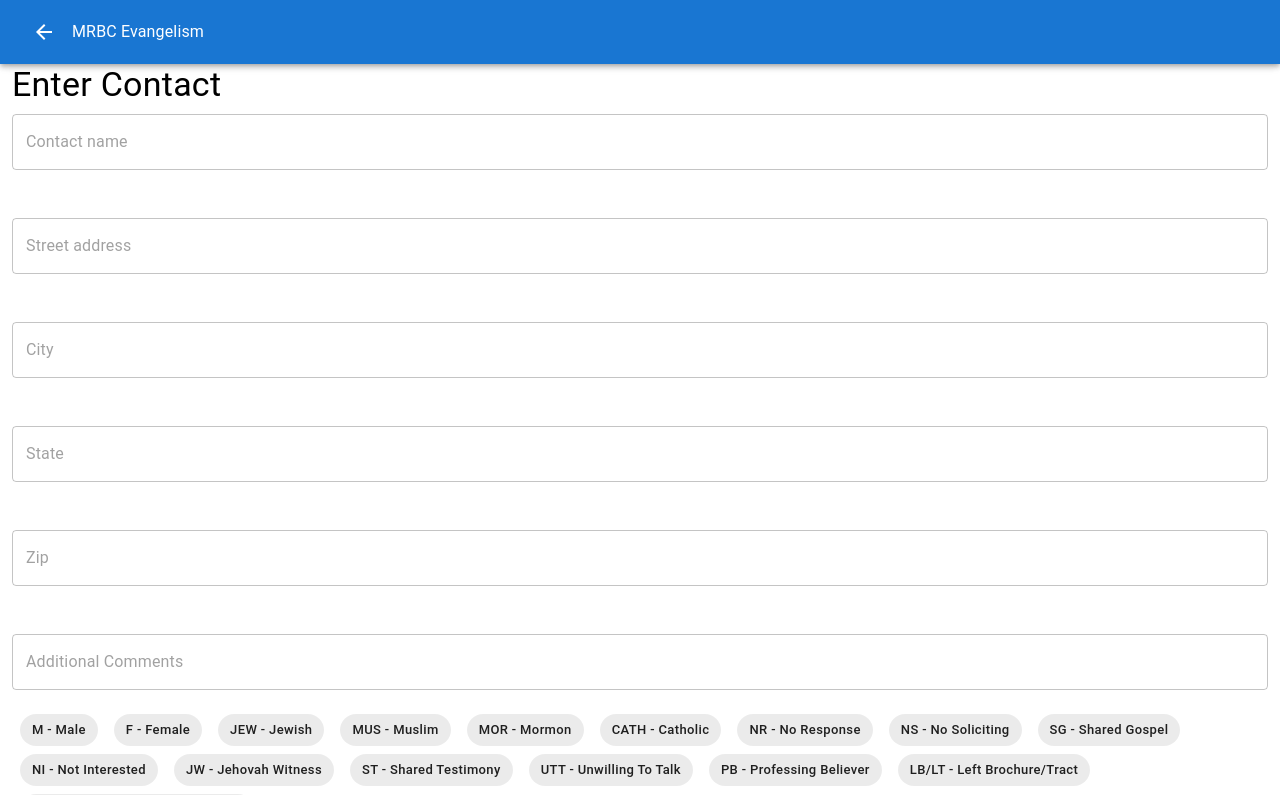
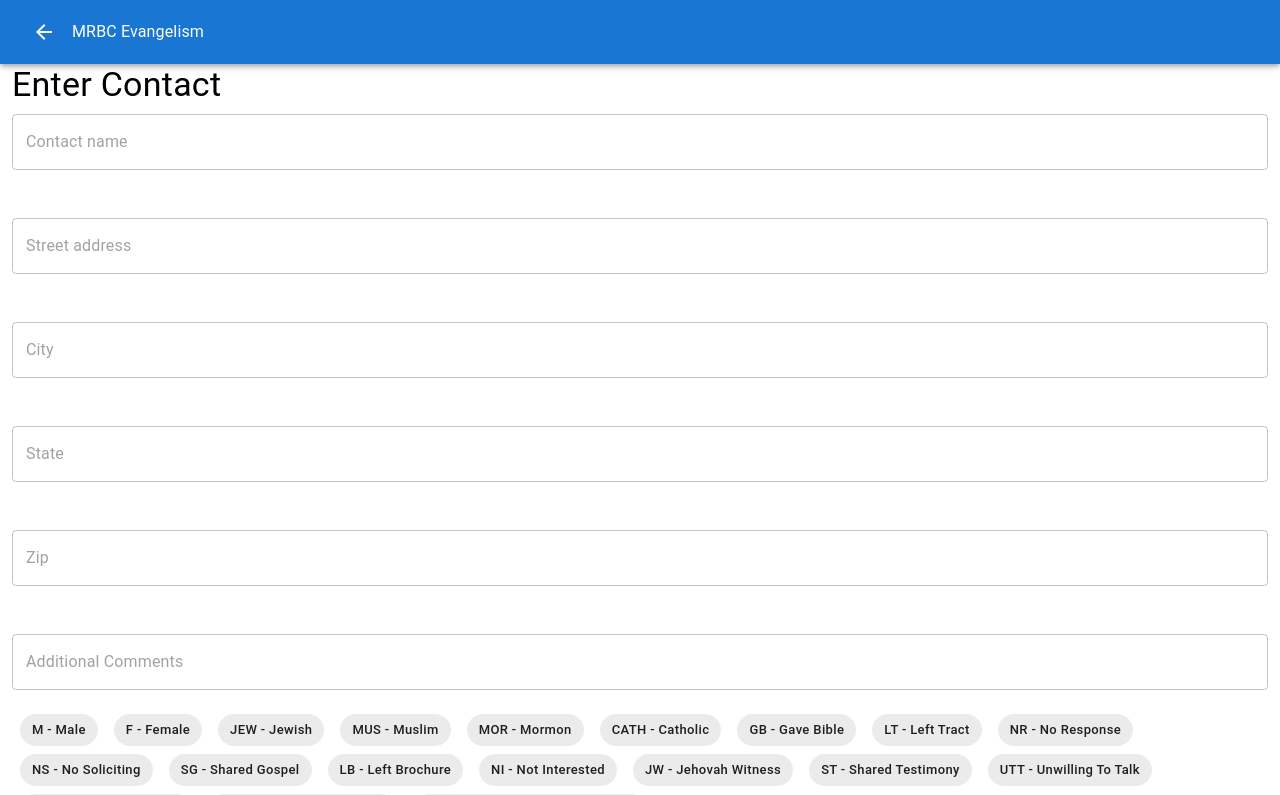
Before and after one commit to AndrewOt/mrbc-evangelism, a React (Vite) app: page /mrbc-evangelism/new-contact in a window 1280 px wide. Shown: the top 795 px of the page. Built offline with nearby package versions, Linux system fonts and the light colour scheme.

Commit message:
added some map stuff and updated visit enum

```diff
--- a/package.json
+++ b/package.json
@@ -12,7 +12,7 @@
   "dependencies": {
     "@emotion/react": "^11.11.4",
     "@emotion/styled": "^11.11.0",
-    "@googlemaps/js-api-loader": "^1.16.6",
+    "@googlemaps/react-wrapper": "^1.1.35",
     "@hookform/error-message": "^2.0.1",
     "@mui/icons-material": "^5.15.13",
     "@mui/material": "^5.15.12",
--- a/src/App.tsx
+++ b/src/App.tsx
@@ -1,4 +1,4 @@
-import { Map } from "./pages/Map";
+import { Map } from "./pages/MapPage";
 import { Layout } from "./Layout";
 import { Home } from "./pages/Home";
 import { ContactForm } from "./pages/ContactForm";
--- a/src/enums.ts
+++ b/src/enums.ts
@@ -5,15 +5,18 @@ export enum VisitIndicator {
   Muslim = "MUS - Muslim",
   Mormon = "MOR - Mormon",
   Catholic = "CATH - Catholic",
+  GaveBible = "GB - Gave Bible",
+  LeftTract = "LT - Left Tract",
   NoResponse = "NR - No Response",
   NoSoliciting = "NS - No Soliciting",
   SharedGospel = "SG - Shared Gospel",
+  LeftBrochure = "LB - Left Brochure",
   NotInterested = "NI - Not Interested",
   JehovahWitness = "JW - Jehovah Witness",
   SharedTestimony = "ST - Shared Testimony",
   UnwillingToTalk = "UTT - Unwilling To Talk",
   ProfessingBeliever = "PB - Professing Believer",
-  LeftBrochureTract = "LB/LT - Left Brochure/Tract",
+  RequestReturnVisit = "RRV - Request Return Visit",
   MemberOfAnotherChurch = "MAC - Member of another church",
 }
 
@@ -31,8 +34,14 @@ export function getValueFromVisitIndicatorKey(key: string) {
       return VisitIndicator.Mormon;
     case "Catholic":
       return VisitIndicator.Catholic;
+    case "LeftTract":
+      return VisitIndicator.LeftTract;
+    case "GaveBible":
+      return VisitIndicator.GaveBible;
     case "NoResponse":
       return VisitIndicator.NoResponse;
+    case "LeftBrochure":
+      return VisitIndicator.LeftBrochure;
     case "NoSoliciting":
       return VisitIndicator.NoSoliciting;
     case "SharedGospel":
@@ -47,8 +56,8 @@ export function getValueFromVisitIndicatorKey(key: string) {
       return VisitIndicator.UnwillingToTalk;
     case "ProfessingBeliever":
       return VisitIndicator.ProfessingBeliever;
-    case "LeftBrochureTract":
-      return VisitIndicator.LeftBrochureTract;
+    case "RequestReturnVisit":
+      return VisitIndicator.RequestReturnVisit;
     case "MemberOfAnotherChurch":
       return VisitIndicator.MemberOfAnotherChurch;
     default:
--- a/src/pages/Map.tsx
+++ /dev/null
@@ -1,33 +0,0 @@
-import { useEffect, useRef } from "react";
-import { Box } from "@mui/material";
-import { Loader } from "@googlemaps/js-api-loader";
-
-const loader = new Loader({
-  apiKey: "",
-  version: "weekly",
-});
-
-const mapOptions = {
-  center: {
-    lat: 0,
-    lng: 0,
-  },
-  zoom: 4,
-};
-
-export function Map() {
-  const mapAreaRef = useRef<HTMLDivElement>(null);
-
-  useEffect(() => {
-    if (mapAreaRef.current) {
-      loader
-        .importLibrary("maps")
-        .then(({ Map }) => {
-          new Map(mapAreaRef.current!, mapOptions);
-        })
-        .catch((e) => console.log("uh oh", e));
-    }
-  }, [mapAreaRef]);
-
-  return <Box ref={mapAreaRef} sx={{ height: "100%" }}></Box>;
-}
--- /dev/null
+++ b/src/pages/MapPage.tsx
@@ -0,0 +1,17 @@
+import { ReactElement } from "react";
+import { Wrapper, Status } from "@googlemaps/react-wrapper";
+
+const RenderStatus = (status: Status): ReactElement => <div>{status}</div>;
+
+export function Map() {
+  return (
+    <>
+      <Wrapper
+        apiKey="AIzaSyDDxmGd3H04nmumhP8LbHpbD2HEOMIkwFs"
+        render={RenderStatus}
+      >
+        <Map />
+      </Wrapper>
+    </>
+  );
+}
```
Also changed, not shown: src/components/Map.tsx (added, +19 -0 lines), 1 other file (tests, documents, lock files or other folders).
